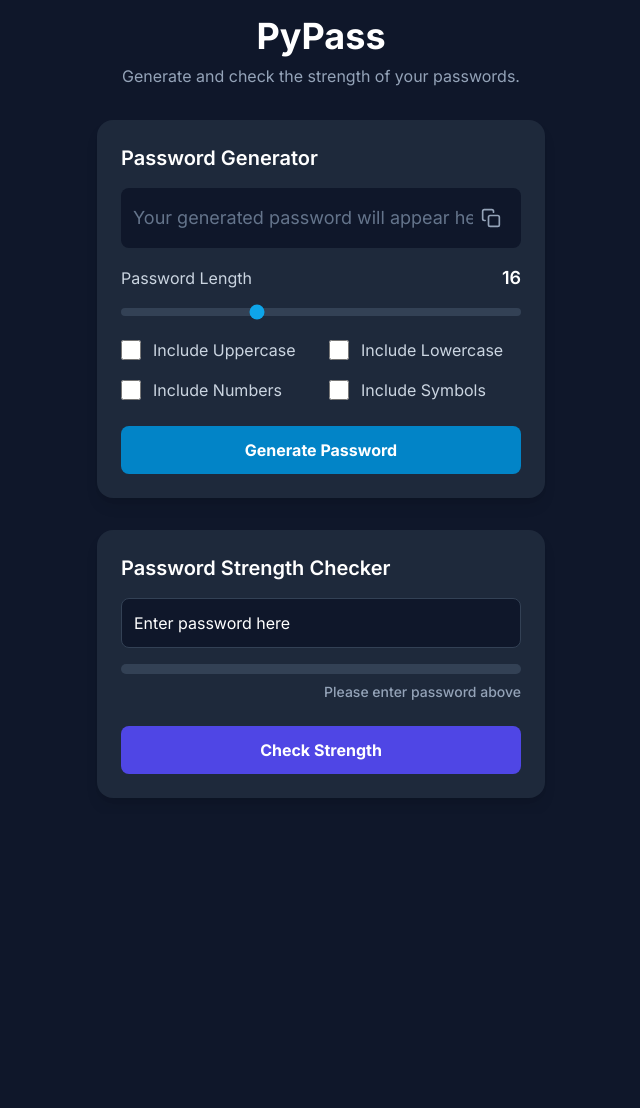
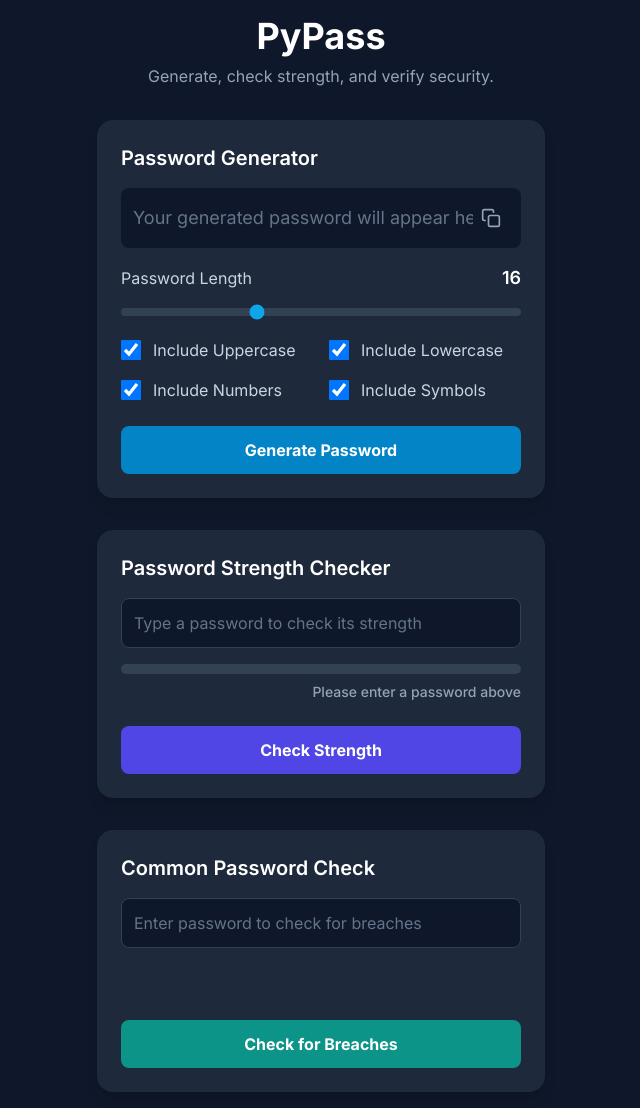
Before and after one commit to CyberPanther232/pypass, a Flask app: page / in a window 1280 px wide. Shown: the whole page, without its empty margins (319-959 px from the left). Before the commit the page ends 798 px from the top, so only its background shows below. Run offline with Flask 3, Linux system fonts and the light colour scheme; some libraries are stand-ins or nearby versions.

Commit message:
Common password check added and HTML on index updated to consolidate JavaScript and add the common password checker

```diff
--- a/app/routes.py
+++ b/app/routes.py
@@ -1,6 +1,8 @@
 from app import application
 from flask import render_template, request, flash, redirect
 import secrets
+import requests
+import hashlib
 import string
 
 def generate_random_password(length, upper, lower, numbers, symbols):
@@ -20,6 +22,24 @@ def generate_random_password(length, upper, lower, numbers, symbols):
 
     return "".join(secrets.choice(valid_characters) for i in range(0, length + 1))
 
+def check_online(password):
+    try:
+        times_seen = 0
+
+        hash_string = hashlib.sha1(password.encode()).hexdigest()
+
+        prefix = hash_string[0:5]
+        suffix = hash_string[5:0]
+        req = requests.get(f'https://api.pwnedpasswords.com/range/{prefix}')
+
+        hashes = (line.split(":") for line in req.text.splitlines())
+        for hash_suffix, count in hashes:
+            if hash_suffix == suffix:
+                return int(count)  # Found, return number of times seen
+        return 0
+    except Exception as e:
+        print(f"Error: {e}")
+        return False
 
 @application.route("/", methods=["GET"])
 def index():
@@ -103,3 +123,23 @@ def check_strength():
 
     else:
         return redirect("/")
+
+@application.route("/check-breach", methods=["GET", "POST"])
+def check_breach():
+
+    if request.method == "POST":
+        password = request.form.get("password_to_check_breach")
+        occurances = check_online(password)
+
+        if not occurances.is_integer():
+            breach_feedback = "Error!"
+        else:
+            if occurances > 1:
+                breach_feedback = f"Oh no... That password has been found and cracked in approximately {occurances} data breaches!"
+            else:
+                breach_feedback = "Phew... This password has not been found in most common breaches"
+
+        return render_template("index.html", breach_feedback=breach_feedback)
+
+    else:
+        return redirect("/")
--- a/app/templates/index.html
+++ b/app/templates/index.html
@@ -3,7 +3,7 @@
 <head>
     <meta charset="UTF-8">
     <meta name="viewport" content="width=device-width, initial-scale=1.0">
-    <title>Password Toolkit</title>
+    <title>PyPass Toolkit</title>
 
     <!-- Tailwind CSS -->
     <script src="https://cdn.tailwindcss.com"></script>
@@ -25,6 +25,15 @@
         .strength-bar-transition {
             transition: width 0.3s ease-in-out, background-color 0.3s ease-in-out;
         }
+
+        /* Simple animation for the copy notification */
+        @keyframes fadeInOut {
+            0%, 100% { opacity: 0; transform: translateY(10px); }
+            10%, 90% { opacity: 1; transform: translateY(0); }
+        }
+        .toast-notification {
+            animation: fadeInOut 3s ease-in-out forwards;
+        }
     </style>
 </head>
 <body class="bg-slate-900 text-slate-300 flex items-center justify-center min-h-screen p-4">
@@ -32,117 +41,161 @@
     <div class="w-full max-w-md mx-auto">
         <header class="text-center mb-8">
             <h1 class="text-4xl font-bold text-white">PyPass</h1>
-            <p class="text-slate-400 mt-2">Generate and check the strength of your passwords.</p>
+            <p class="text-slate-400 mt-2">Generate, check strength, and verify security.</p>
         </header>
 
         <main class="space-y-8">
             <!-- Password Generator Section -->
-            <!-- This form would submit to your Flask endpoint for generating a password -->
             <form id="passwordGenerateForm" method="POST" action="/generate-password" class="bg-slate-800 p-6 rounded-2xl shadow-lg">
                 <h2 class="text-xl font-semibold text-white mb-4">Password Generator</h2>
 
-                <!-- Generated Password Display -->
                 <div class="relative flex items-center bg-slate-900 rounded-lg p-3 mb-4">
                     <input id="generated-password" type="text" readonly placeholder="Your generated password will appear here" value="{{ generated_password or '' }}" class="w-full bg-transparent text-white text-lg placeholder-slate-500 border-none focus:ring-0">
-                    <button type="button" onclick="copyToClipboard()" title="Copy to clipboard" class="p-2 rounded-md hover:bg-slate-700 transition-colors">
+                    <button id="copy-button" type="button" title="Copy to clipboard" class="p-2 rounded-md hover:bg-slate-700 transition-colors">
                         <svg xmlns="http://www.w3.org/2000/svg" width="20" height="20" viewBox="0 0 24 24" fill="none" stroke="currentColor" stroke-width="2" stroke-linecap="round" stroke-linejoin="round" class="text-slate-400"><rect x="9" y="9" width="13" height="13" rx="2" ry="2"></rect><path d="M5 15H4a2 2 0 0 1-2-2V4a2 2 0 0 1 2-2h9a2 2 0 0 1 2 2v1"></path></svg>
                     </button>
-                    <script>
-                        function copyToClipboard() {
-                            // Get the text field
-                            var text = document.getElementById("generated-password");
-
-                            // Select field
-                            text.select();
-                            text.setSelectionRange(0, 33);
-
-                            navigator.clipboard.writeText(text.value);
-
-                            alert("Password copied to clipboard!");
-                        };
-                    </script>
-
                 </div>
 
-                <!-- Generator Options -->
                 <div class="space-y-4">
-                    <!-- Password Length -->
                     <div class="flex items-center justify-between">
                         <label for="length" class="text-slate-300">Password Length</label>
-                        <!-- You can update this span with JS if you want a live counter -->
                         <span id="length-value" class="text-white font-semibold text-lg">16</span>
                     </div>
                     <input id="length" name="length" type="range" min="8" max="32" value="16" class="w-full h-2 bg-slate-700 rounded-lg appearance-none cursor-pointer accent-sky-500">
-                    <script>
-                        document.getElementById("length").addEventListener('input', function() {
-                            document.getElementById('length-value').textContent = this.value;
-                        });
-                    </script>
 
-                    <!-- Character Type Checkboxes -->
                     <div class="grid grid-cols-1 sm:grid-cols-2 gap-4">
                         <div class="flex items-center">
-                            <input id="uppercase" name="uppercase" type="checkbox" class="h-5 w-5 bg-slate-700 border-slate-600 text-sky-500 focus:ring-sky-600 rounded">
+                            <input id="uppercase" name="uppercase" type="checkbox" checked class="h-5 w-5 bg-slate-700 border-slate-600 text-sky-500 focus:ring-sky-600 rounded">
                             <label for="uppercase" class="ml-3 text-slate-300">Include Uppercase</label>
                         </div>
                         <div class="flex items-center">
-                            <input id="lowercase" name="lowercase" type="checkbox" class="h-5 w-5 bg-slate-700 border-slate-600 text-sky-500 focus:ring-sky-600 rounded">
+                            <input id="lowercase" name="lowercase" type="checkbox" checked class="h-5 w-5 bg-slate-700 border-slate-600 text-sky-500 focus:ring-sky-600 rounded">
                             <label for="lowercase" class="ml-3 text-slate-300">Include Lowercase</label>
                         </div>
                         <div class="flex items-center">
-                            <input id="numbers" name="numbers" type="checkbox" class="h-5 w-5 bg-slate-700 border-slate-600 text-sky-500 focus:ring-sky-600 rounded">
+                            <input id="numbers" name="numbers" type="checkbox" checked class="h-5 w-5 bg-slate-700 border-slate-600 text-sky-500 focus:ring-sky-600 rounded">
                             <label for="numbers" class="ml-3 text-slate-300">Include Numbers</label>
                         </div>
                         <div class="flex items-center">
-                            <input id="symbols" name="symbols" type="checkbox" class="h-5 w-5 bg-slate-700 border-slate-600 text-sky-500 focus:ring-sky-600 rounded">
+                            <input id="symbols" name="symbols" type="checkbox" checked class="h-5 w-5 bg-slate-700 border-slate-600 text-sky-500 focus:ring-sky-600 rounded">
                             <label for="symbols" class="ml-3 text-slate-300">Include Symbols</label>
                         </div>
                     </div>
                 </div>
 
-                <!-- Generate Button -->
                 <button type="submit" class="mt-6 w-full bg-sky-600 text-white font-bold py-3 px-4 rounded-lg hover:bg-sky-700 focus:outline-none focus:ring-2 focus:ring-offset-2 focus:ring-offset-slate-800 focus:ring-sky-500 transition-all duration-300 transform hover:scale-105">
                     Generate Password
                 </button>
-                <script>
-                    document.getElementById('passwordGenerateForm').addEventListener('submit', function (e) {
-                        const checkboxes = ['uppercase', 'lowercase', 'numbers', 'symbols'];
-                        const oneChecked = checkboxes.some(id => document.getElementById(id).checked);
-
-                        if (!oneChecked) {
-                            e.preventDefault(); // Stop form from submitting
-                            alert('Please select at least one character type (uppercase, lowercase, numbers, or symbols).');
-                        }
-                    });
-                </script>
             </form>
 
             <!-- Password Strength Checker Section -->
-            <!-- This could be a separate form or handled with AJAX/Fetch -->
             <form method="POST" action="/check-strength" class="bg-slate-800 p-6 rounded-2xl shadow-lg">
                 <h2 class="text-xl font-semibold text-white mb-4">Password Strength Checker</h2>
 
-                <!-- Password Input -->
-                <input id="password-to-check" name="password_to_check" type="text" value="{{ password or "Enter password here" }}" placeholder="Type a password and submit to check" class="w-full bg-slate-900 text-white placeholder-slate-500 border border-slate-700 rounded-lg p-3 focus:ring-2 focus:ring-sky-500 focus:border-sky-500 transition">
+                <input id="password-to-check" name="password_to_check" type="text" value="{{ password_to_check or '' }}" placeholder="Type a password to check its strength" class="w-full bg-slate-900 text-white placeholder-slate-500 border border-slate-700 rounded-lg p-3 focus:ring-2 focus:ring-sky-500 focus:border-sky-500 transition">
 
-                <!-- Strength Bar and Feedback -->
                 <div class="mt-4">
                     <div class="w-full bg-slate-700 rounded-full h-2.5">
-                        <!-- Your Flask app would pass data to set the width and color here -->
-                        <!-- Example: style="width: {{ strength_percent }}%;" class="... {{ strength_color_class }}" -->
-                        <div id="strength-bar" class="h-2.5 rounded-full strength-bar-transition {{ strength_bar_color }}" style="width: {{ strength_bar_value or 0 }}%"></div>
-
+                         <div id="strength-bar" class="h-2.5 rounded-full strength-bar-transition {{ strength_bar_color or 'bg-slate-700' }}" style="width: {{ strength_bar_value or 0 }}%"></div>
                     </div>
-                     <!-- Your Flask app would pass the feedback text here -->
-                    <p id="strength_feedback" class="text-right text-sm mt-2 font-medium text-slate-400">{{ strength_feedback or 'Please enter password above' }}</p>
+                    <p id="strength-feedback" class="text-right text-sm mt-2 font-medium {{ strength_feedback_color or 'text-slate-400' }}">{{ strength_feedback or 'Please enter a password above' }}</p>
                 </div>
                  <button type="submit" class="mt-6 w-full bg-indigo-600 text-white font-bold py-3 px-4 rounded-lg hover:bg-indigo-700 focus:outline-none focus:ring-2 focus:ring-offset-2 focus:ring-offset-slate-800 focus:ring-indigo-500 transition-all">
                     Check Strength
                 </button>
             </form>
+
+            <!-- Common Password / Breach Check Section -->
+            <form method="POST" action="/check-breach" class="bg-slate-800 p-6 rounded-2xl shadow-lg">
+                <h2 class="text-xl font-semibold text-white mb-4">Common Password Check</h2>
+
+                <!-- Using type="password" is better for privacy -->
+                <input id="password-to-check-breach" name="password_to_check_breach" type="password" placeholder="Enter password to check for breaches" class="w-full bg-slate-900 text-white placeholder-slate-500 border border-slate-700 rounded-lg p-3 focus:ring-2 focus:ring-teal-500 focus:border-teal-500 transition">
+
+                <!-- Result from your Flask backend will be displayed here -->
+                <div class="mt-4 text-center h-12 flex items-center justify-center">
+                    {% if breach_feedback %}
+                        <p class="font-medium {{ breach_feedback_color or 'text-slate-400' }}">{{ breach_feedback | safe }}</p>
+                    {% endif %}
+                </div>
+
+                 <button type="submit" class="mt-2 w-full bg-teal-600 text-white font-bold py-3 px-4 rounded-lg hover:bg-teal-700 focus:outline-none focus:ring-2 focus:ring-offset-2 focus:ring-offset-slate-800 focus:ring-teal-500 transition-all">
+                    Check for Breaches
+                </button>
+            </form>
         </main>
 
+        <!-- Floating Notification for Copy Action -->
+        <div id="toast" class="hidden fixed bottom-5 right-5 bg-green-500 text-white py-2 px-4 rounded-lg shadow-xl">
+            Copied to clipboard!
+        </div>
     </div>
+
+    <script>
+        document.addEventListener('DOMContentLoaded', () => {
+            // --- Element References ---
+            const lengthSlider = document.getElementById('length');
+            const lengthValue = document.getElementById('length-value');
+            const copyButton = document.getElementById('copy-button');
+            const passwordGenerateForm = document.getElementById('passwordGenerateForm');
+            const toast = document.getElementById('toast');
+
+            // --- Event Listeners ---
+
+            // Update password length display
+            if (lengthSlider) {
+                lengthSlider.addEventListener('input', function() {
+                    if (lengthValue) {
+                        lengthValue.textContent = this.value;
+                    }
+                });
+            }
+
+            // Copy to clipboard functionality
+            if (copyButton) {
+                copyButton.addEventListener('click', () => {
+                    const passwordField = document.getElementById('generated-password');
+                    const password = passwordField.value;
+
+                    if (!password) return;
+
+                    // Use the Clipboard API for modern browsers
+                    navigator.clipboard.writeText(password).then(() => {
+                        showToast();
+                    }).catch(err => {
+                        console.error('Could not copy text: ', err);
+                    });
+                });
+            }
+
+            // Form validation: ensure at least one character type is selected
+            if (passwordGenerateForm) {
+                passwordGenerateForm.addEventListener('submit', function (e) {
+                    const checkboxes = ['uppercase', 'lowercase', 'numbers', 'symbols'];
+                    const isAnyChecked = checkboxes.some(id => document.getElementById(id) && document.getElementById(id).checked);
+
+                    if (!isAnyChecked) {
+                        e.preventDefault(); // Stop form submission
+                        // A non-blocking notification is better than alert()
+                        alert('Please select at least one character type.');
+                    }
+                });
+            }
+
+            // --- Helper Functions ---
+
+            // Show a "Copied!" toast notification
+            function showToast() {
+                if (!toast) return;
+                toast.classList.remove('hidden');
+                toast.classList.add('toast-notification');
+                setTimeout(() => {
+                    toast.classList.add('hidden');
+                    toast.classList.remove('toast-notification');
+                }, 3000);
+            }
+        });
+    </script>
 
 </body>
 </html>
--- a/requirements.txt
+++ b/requirements.txt
@@ -1,14 +1,19 @@
 blinker==1.9.0
+certifi==2025.7.14
 cffi==1.17.1
+charset-normalizer==3.4.2
 click==8.2.1
 colorama==0.4.6
 cryptography==45.0.5
 Flask==3.1.1
+idna==3.10
 itsdangerous==2.2.0
 Jinja2==3.1.6
 MarkupSafe==3.0.2
 pycparser==2.22
 pyOpenSSL==25.1.0
 python2-secrets==1.0.5
+requests==2.32.4
 typing_extensions==4.14.1
+urllib3==2.5.0
 Werkzeug==3.1.3
```
